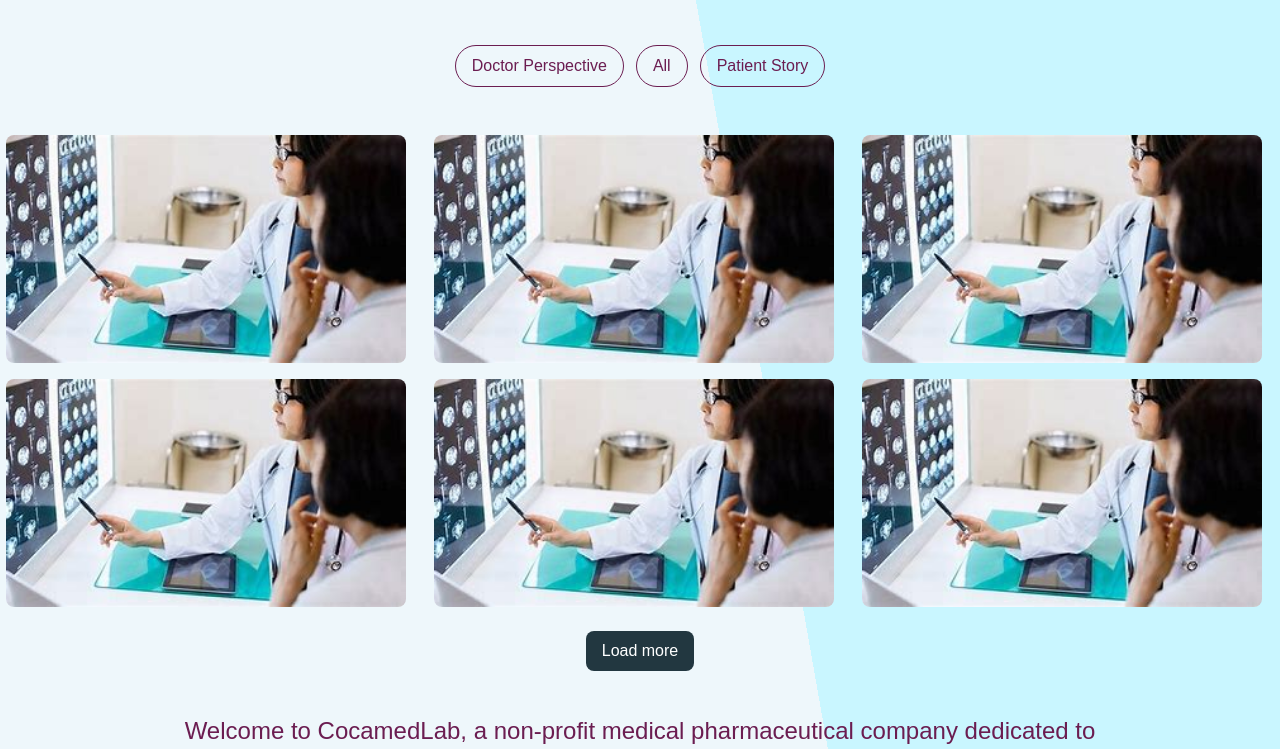
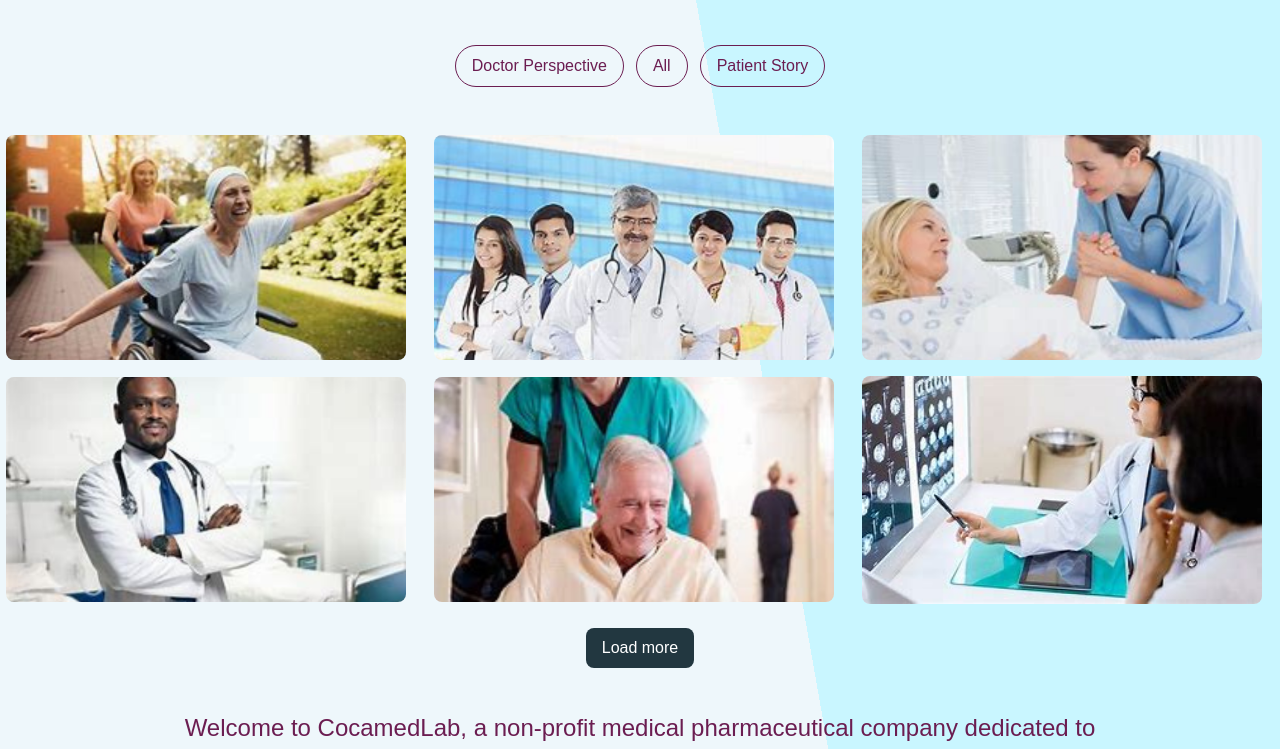
Before and after one commit to eerapheal/hospital, a Next.js app: page / in a window 1280 px wide. Shown: the part 1320-2069 px from the top of the page. Built offline with nearby package versions, Linux system fonts and the light colour scheme.

Commit message:
modified

```diff
--- a/src/app/assets/data/portfolioData.js
+++ b/src/app/assets/data/portfolioData.js
@@ -1,58 +1,43 @@
 const portfolios = [
   {
     id: "01",
-    imgUrl: "/images/1.jpeg",
+    imgUrl: "/images/paint1.png",
     category: "Patient Story",
     title: "Alzheimer&rsquo;s Disease:",
     description:
       "Maria noticed something wasn&rsquo;t right when her mother started forgetting important events and even family members names. As her confusion worsened, Maria took her to the doctor, where they received the devastating diagnosis of Alzheimer&rsquo;s disease. Despite the challenges, Maria cherishes the moments of clarity her mother still experiences.",
-    technologies: ["React", "Tailwind css", "Ruby", "RonR"],
-    liveSiteUrl: "#",
-    seeSourceUrl: "#",
   },
   {
     id: "02",
-    imgUrl: "/images/1.jpeg",
+    imgUrl: "/images/doctor3.png",
     category: "Doctor Perspective",
     title: "Alzheimer&rsquo;s Disease",
     description:
       "Dr. Patel has seen many families devastated by Alzheimer&rsquo;s disease. He works tirelessly to provide support and guidance to both patients and their loved ones. Although there&rsquo;s no cure, Dr. Patel emphasizes the importance of early diagnosis and available treatments to slow the progression of symptoms and improve quality of life.",
-    technologies: ["React", "Tailwind css", "Ruby", "RonR"],
-    liveSiteUrl: "#",
-    seeSourceUrl: "#",
   },
   {
     id: "03",
-    imgUrl: "/images/1.jpeg",
+    imgUrl: "/images/paint2.png",
     category: "Patient Story",
     title: "Pancreatic Cancer",
     description:
       "Sarah&rsquo;s world turned upside down when she received a diagnosis of pancreatic cancer. Despite aggressive treatment, the cancer spread rapidly, leaving Sarah and her family devastated. Throughout her journey, Sarah finds strength in her loved ones and cherishes each moment she has with them.",
-    technologies: ["React", "Tailwind css", "Ruby", "RonR"],
-    liveSiteUrl: "#",
-    seeSourceUrl: "#",
   },
   {
     id: "04",
-    imgUrl: "/images/1.jpeg",
+    imgUrl: "/images/doctor2.png",
     category: "Doctor Perspective",
     title: "Pancreatic Cancer",
     description:
       "Dr. Garcia specializes in treating patients with pancreatic cancer. He understands the challenges patients face, from diagnosis to treatment and beyond. Despite the grim prognosis associated with pancreatic cancer, Dr. Garcia remains committed to providing compassionate care and supporting his patients in every way possible.",
-    technologies: ["React", "Tailwind css", "Ruby", "RonR"],
-    liveSiteUrl: "#",
-    seeSourceUrl: "#",
   },
   {
     id: "05",
-    imgUrl: "/images/1.jpeg",
+    imgUrl: "/images/paint3.png",
     category: "Patient Story",
     title: "ALS (Amyotrophic Lateral Sclerosis)",
     description:
       "Tom&rsquo;s life changed dramatically when he was diagnosed with ALS. Once an avid athlete and outdoor enthusiast, he now struggles with simple tasks like tying his shoes. Despite the challenges, Tom maintains his positive attitude, cherishing each moment with his family and friends.",
-    technologies: ["React", "Tailwind css", "Ruby", "RonR"],
-    liveSiteUrl: "#",
-    seeSourceUrl: "#",
   },
 
   {
@@ -62,31 +47,22 @@ const portfolios = [
     title: "ALS (Amyotrophic Lateral Sclerosis)",
     description:
       "Dr. Lee specializes in treating patients with ALS. She works closely with multidisciplinary teams to provide comprehensive care, focusing on managing symptoms and maximizing quality of life. While ALS presents significant challenges, Dr. Lee finds fulfillment in supporting her patients and their families through every stage of the disease.",
-    technologies: ["React", "Tailwind css", "Ruby", "RonR"],
-    liveSiteUrl: "#",
-    seeSourceUrl: "#",
   },
   {
     id: "07",
-    imgUrl: "/images/1.jpeg",
+    imgUrl: "/images/doctor1.png",
     category: "Patient Story",
     title: "Alzheimer&rsquo;s Disease",
     description:
       "James first noticed symptoms of Alzheimer&rsquo;s disease in his mid-60s when he began experiencing memory lapses and difficulty concentrating at work. As his condition progressed, James struggled with everyday tasks and became increasingly dependent on his wife for care. Despite the challenges, James finds moments of joy in spending time with his grandchildren, even if they sometimes have to remind him of their names.",
-    technologies: ["React", "Tailwind css", "Ruby", "RonR"],
-    liveSiteUrl: "#",
-    seeSourceUrl: "#",
   },
   {
     id: "08",
-    imgUrl: "/images/1.jpeg",
+    imgUrl: "/images/doctor3.png",
     category: "Doctor Perspective",
     title: "Alzheimer&rsquo;s Disease",
     description:
       "Dr. Ramirez has dedicated her career to researching Alzheimer&rsquo;s disease and finding new treatments. She understands the devastating impact the disease can have on patients and their families and remains hopeful that ongoing research will lead to breakthroughs in diagnosis and treatment. Dr. Ramirez works tirelessly to support her patients and provide them with the best care possible.",
-    technologies: ["React", "Tailwind css", "Ruby", "RonR"],
-    liveSiteUrl: "#",
-    seeSourceUrl: "#",
   },
   {
     id: "09",
@@ -95,42 +71,30 @@ const portfolios = [
     title: "ALS (Amyotrophic Lateral Sclerosis)",
     description:
       "Dr. Johnson specializes in providing palliative care for patients with ALS. She understands the importance of addressing not only the physical symptoms of the disease but also the emotional and psychological challenges that patients and their families face. Dr. Johnson works closely with her patients to ensure they receive the support and resources they need to maintain their quality of life.",
-    technologies: ["React", "Tailwind css", "Ruby", "RonR"],
-    liveSiteUrl: "#",
-    seeSourceUrl: "#",
   },
   {
     id: "10",
-    imgUrl: "/images/1.jpeg",
+    imgUrl: "/images/paint4.png",
     category: "Patient Story",
     title: "ALS (Amyotrophic Lateral Sclerosis)",
     description:
       "Emily was diagnosed with ALS at a young age, just as she was starting her career as a teacher. Despite the challenges of living with the disease, Emily remains determined to make a difference in her students&rsquo; lives. With the support of her family and friends, Emily continues to inspire those around her with her strength and resilience.",
-    technologies: ["React", "Tailwind css", "Ruby", "RonR"],
-    liveSiteUrl: "#",
-    seeSourceUrl: "#",
   },
   {
     id: "11",
-    imgUrl: "/images/1.jpeg",
+    imgUrl: "/images/doctor5.png",
     category: "Doctor Perspective",
     title: "Pancreatic Cancer",
     description:
       "Dr. Kim specializes in performing surgeries for patients with pancreatic cancer. She understands the challenges of treating this aggressive disease and works closely with her patients to develop personalized treatment plans. While the prognosis for pancreatic cancer can be daunting, Dr. Kim remains committed to providing her patients with the best possible care and support.",
-    technologies: ["React", "Tailwind css", "Ruby", "RonR"],
-    liveSiteUrl: "#",
-    seeSourceUrl: "#",
   },
   {
     id: "12",
-    imgUrl: "/images/1.jpeg",
+    imgUrl: "/images/paint5.png",
     category: "Patient Story",
     title: "Appointment Booking Website",
     description:
       "David&rsquo;s battle with pancreatic cancer began with vague symptoms like abdominal pain and unexplained weight loss. By the time he received a diagnosis, the cancer had already spread to other organs, leaving him with limited treatment options. Despite the grim prognosis, David remains hopeful and cherishes the time he has left with his family.",
-    technologies: ["React", "Tailwind css", "Ruby", "RonR"],
-    liveSiteUrl: "#",
-    seeSourceUrl: "#",
   },
 ];
 
--- a/src/components/Footer/Footer.jsx
+++ b/src/components/Footer/Footer.jsx
@@ -10,10 +10,10 @@ const Footer = () => {
         <div className="container m-auto p-10 bg:white">
           <div className="container m-auto flex flex-col sm:flex-row justify-around items-center">
             <div>
-              <h2 className="text-[#223740] mb-2 text-[1rem] md:text-[1.8rem] font-semibold">
-                COCAMEDLAB ©{" "}
+              <h2 className="text-[#47aede] mb-2 text-[1rem] md:text-[1.8rem] font-semibold">
+                COCAMEDLAB {" "}
                 <span className="text-[#223740] mb-2 text-[.75rem] md:text-[1.4rem] font-semibold">
-                  {currentYear} All Right Reserved
+                  {currentYear} ©  All Right Reserved
                 </span>
               </h2>
             </div>
```
